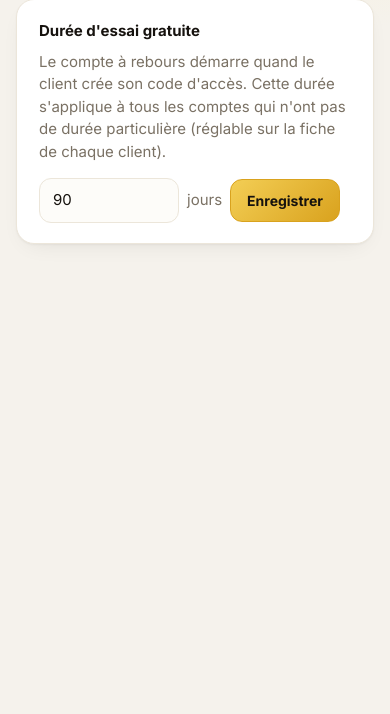
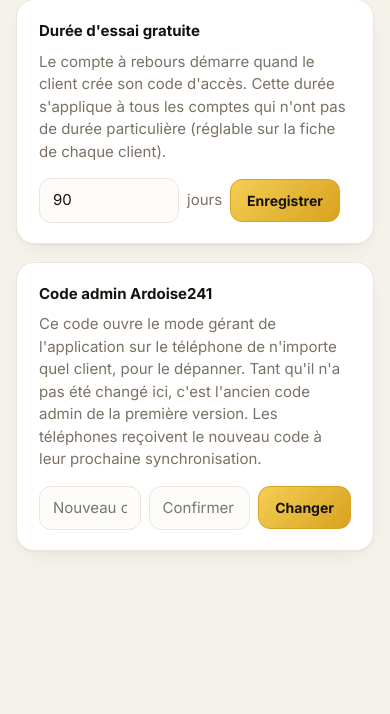
Before and after one commit to procompte0437/ardoise241-bo, a Laravel app: page /gestion/reglages in a window 390 px wide. Shown: the part 184-898 px from the top of the page. Run offline with Laravel 12, Linux system fonts and the light colour scheme; the visitor is signed in with stand-in values (Sample User, id 1); data comes from the database, SQL or seed files in the repository.

Commit message:
Code admin Ardoise241 et liens https derrière le proxy Railway
- Le proxy Railway est reconnu : formulaires et liens en https (plus d'alerte « non sécurisé »)
- Code admin Ardoise241 réglable dans /gestion/reglages, repris de l'ancien code admin par défaut
- Son empreinte est envoyée aux téléphones pour ouvrir le mode gérant hors ligne

Co-Authored-By: Claude Opus 5.5 <noreply@anthropic.com>

```diff
--- a/app/Http/Controllers/Gestion/ConsoleController.php
+++ b/app/Http/Controllers/Gestion/ConsoleController.php
@@ -227,6 +227,21 @@ class ConsoleController extends Controller
         return back()->with('ok', 'Durée d\'essai globale : '.$data['trial_days'].' jours. Elle s\'applique à tous les comptes sans durée particulière.');
     }
 
+    public function saveSupport(Request $request): RedirectResponse
+    {
+        $data = $request->validate([
+            'code' => ['required', 'string', 'confirmed'],
+        ], ['code.confirmed' => 'Les deux codes ne sont pas identiques.']);
+
+        try {
+            AccountService::setSupportCode($data['code']);
+        } catch (RuntimeException $e) {
+            return back()->with('error', $e->getMessage());
+        }
+
+        return back()->with('ok', 'Code admin Ardoise241 modifié. Les téléphones le reçoivent à leur prochaine synchronisation.');
+    }
+
     public static function defaultName(string $uid): string
     {
         return preg_match('/^p(\d+)$/', $uid, $m) ? 'Nom '.$m[1] : $uid;
--- a/app/Providers/AppServiceProvider.php
+++ b/app/Providers/AppServiceProvider.php
@@ -22,6 +22,11 @@ class AppServiceProvider extends ServiceProvider
      */
     public function boot(): void
     {
+        // En production, toujours des liens https (le site n'est servi qu'en https).
+        if ($this->app->environment('production') || str_starts_with((string) config('app.url'), 'https://')) {
+            \Illuminate\Support\Facades\URL::forceScheme('https');
+        }
+
         RateLimiter::for('api', function (Request $request) {
             return Limit::perMinute(300)->by($request->ip());
         });
--- a/app/Services/AccountService.php
+++ b/app/Services/AccountService.php
@@ -39,6 +39,33 @@ class AccountService
     public static function setGlobalTrialDays(int $days): void
     {
         Setting::putValue('trial_days_default', (string) max(0, min(3650, $days)));
+    }
+
+    /**
+     * Code admin Ardoise241 : il ouvre le mode gérant sur n'importe quel téléphone
+     * (dépannage). Le téléphone reçoit seulement son empreinte, pour vérifier sans réseau.
+     * Tant qu'il n'a pas été réglé, on reprend le code admin de l'ancienne version.
+     */
+    public static function supportLocal(): array
+    {
+        $salt = Setting::getValue('support_salt');
+        $hash = Setting::getValue('support_hash');
+        if (! $salt || ! $hash) {
+            $legacy = (string) Setting::getValue('admin_code', LessyStore::DEFAULT_CODE);
+            self::setSupportCode($legacy);
+            $salt = Setting::getValue('support_salt');
+            $hash = Setting::getValue('support_hash');
+        }
+
+        return ['salt' => $salt, 'hash' => $hash];
+    }
+
+    public static function setSupportCode(string $code): void
+    {
+        self::assertCode($code);
+        $salt = Str::random(24);
+        Setting::putValue('support_salt', $salt);
+        Setting::putValue('support_hash', hash('sha256', $salt.$code));
     }
 
     /** Garde les chiffres (et un + de tête) : « 077 12 34 56 » devient « 077123456 ». */
@@ -151,6 +178,7 @@ class AccountService
             'serverTime' => now()->getTimestampMs(),
             // Permet de vérifier le code sur le téléphone sans réseau.
             'local' => ['salt' => $account->local_salt, 'hash' => $account->local_hash],
+            'support' => self::supportLocal(),
         ];
     }
 
--- a/bootstrap/app.php
+++ b/bootstrap/app.php
@@ -14,6 +14,10 @@ return Application::configure(basePath: dirname(__DIR__))
     )
     ->withMiddleware(function (Middleware $middleware): void {
         $middleware->redirectGuestsTo('/gestion/connexion');
+        // Railway termine le HTTPS devant l'application : on fait confiance à son proxy
+        // pour que les liens et formulaires soient générés en https (sinon Chrome
+        // affiche « informations non sécurisées » à l'envoi).
+        $middleware->trustProxies(at: '*');
         $middleware->alias([
             'lessy.unlocked' => \App\Http\Middleware\EnsureLessyUnlocked::class,
             'lessy.admin' => \App\Http\Middleware\EnsureLessyAdmin::class,
--- a/resources/views/gestion/reglages.blade.php
+++ b/resources/views/gestion/reglages.blade.php
@@ -12,4 +12,17 @@
     <button class="btn gold" type="submit">Enregistrer</button>
   </form>
 </div>
+
+<div class="card" style="max-width:560px;margin-top:18px">
+  <h2>Code admin Ardoise241</h2>
+  <p class="mut" style="margin-top:-6px">Ce code ouvre le mode gérant de l'application sur le téléphone de n'importe quel client, pour le dépanner. Tant qu'il n'a pas été changé ici, c'est l'ancien code admin de la première version. Les téléphones reçoivent le nouveau code à leur prochaine synchronisation.</p>
+  <form method="post" action="{{ route('gestion.reglages.support') }}" style="margin-top:14px">
+    @csrf
+    <div class="row">
+      <input type="password" name="code" inputmode="numeric" maxlength="6" pattern="\d{4,6}" placeholder="Nouveau code (4 à 6 chiffres)" required autocomplete="new-password">
+      <input type="password" name="code_confirmation" inputmode="numeric" maxlength="6" pattern="\d{4,6}" placeholder="Confirmer" required autocomplete="new-password">
+      <button class="btn gold" type="submit">Changer</button>
+    </div>
+  </form>
+</div>
 @endsection
--- a/routes/web.php
+++ b/routes/web.php
@@ -29,5 +29,6 @@ Route::prefix('gestion')->name('gestion.')->group(function () {
         Route::post('/comptes/{account}/fiche', [ConsoleController::class, 'note'])->name('compte.fiche');
         Route::get('/reglages', [ConsoleController::class, 'settings'])->name('reglages');
         Route::post('/reglages', [ConsoleController::class, 'saveSettings'])->name('reglages.store');
+        Route::post('/reglages/code-admin', [ConsoleController::class, 'saveSupport'])->name('reglages.support');
     });
 });
```
